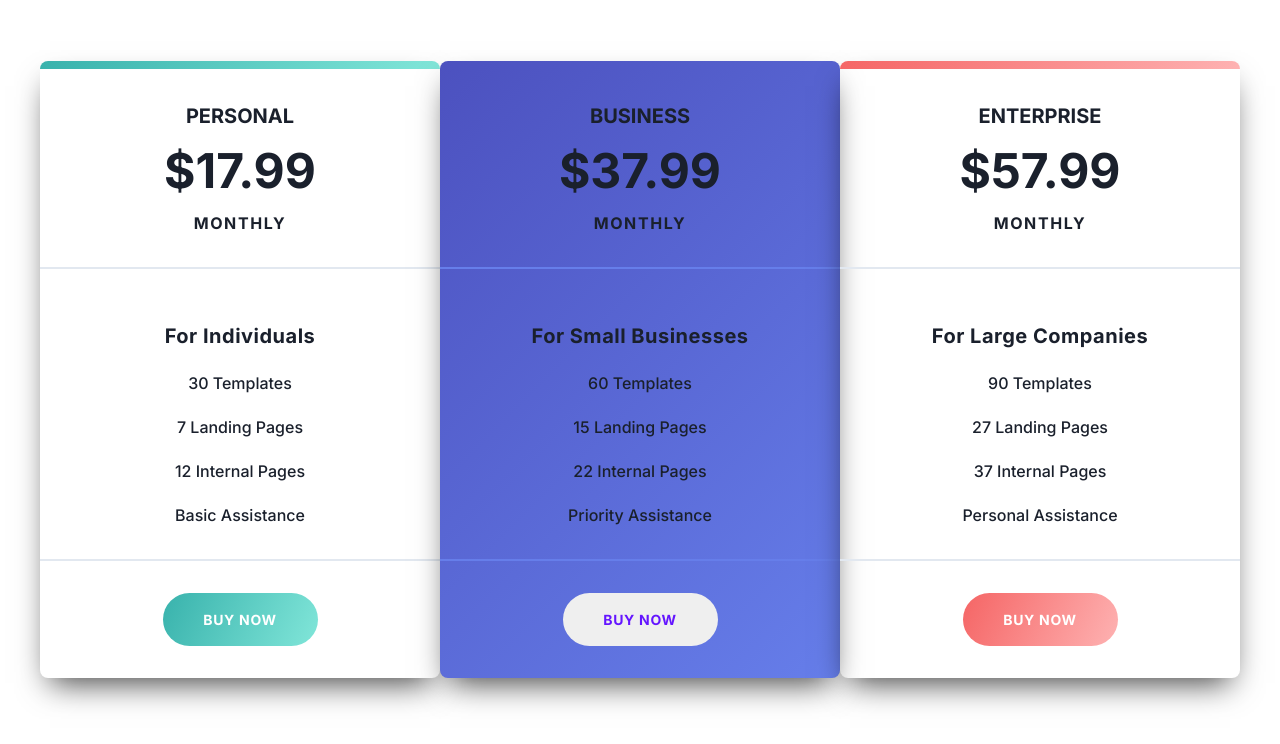
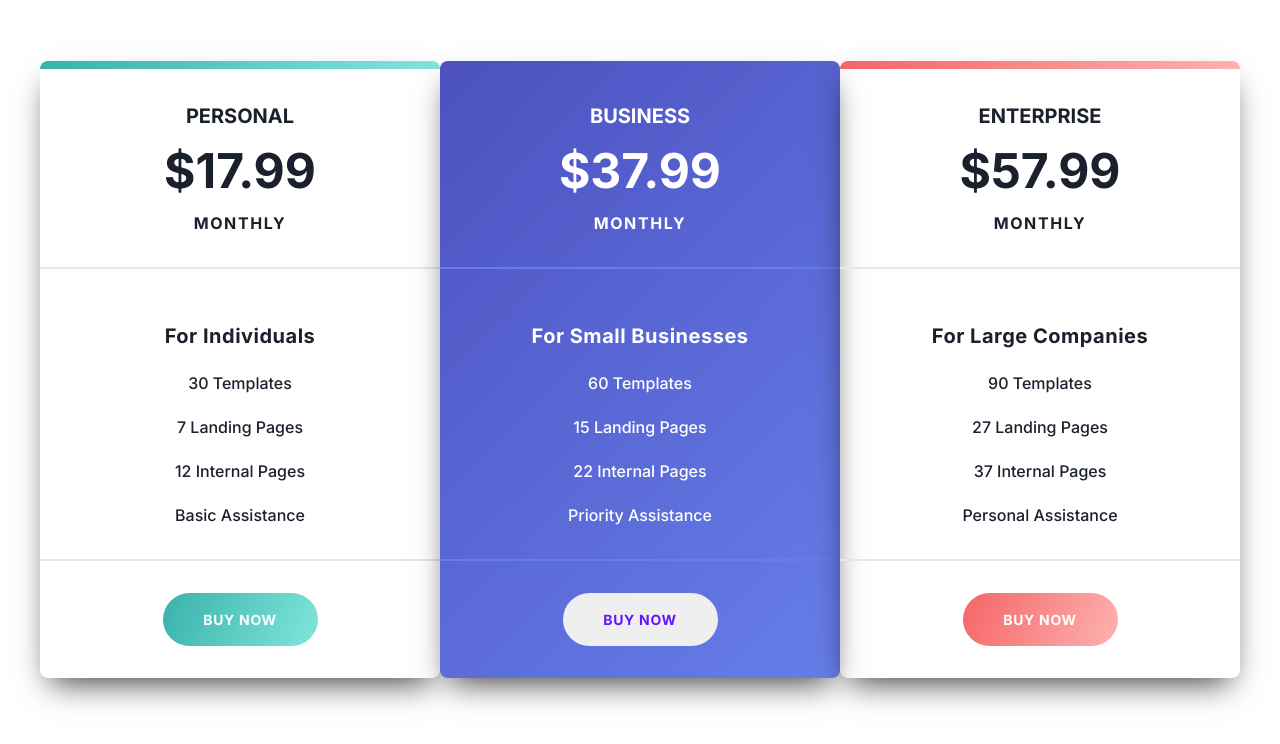
Before and after one commit to nadeemk2023/Final__Project--Week-2, a plain HTML site: page index.html in a window 1280 px wide. Shown: the part 3876-4620 px from the top of the page. Drawn offline with Linux system fonts and the light colour scheme.

Commit message:
Refactor pricing section and update plan styling

```diff
--- a/style.css
+++ b/style.css
@@ -534,6 +534,10 @@ PLANS
     color: rgb(26, 32, 44);
 }
 
+.plan:nth-child(2) p,
+.plan:nth-child(2) h3 {
+    color: #fff
+}
 
 
 .plan__personal::before {
```
